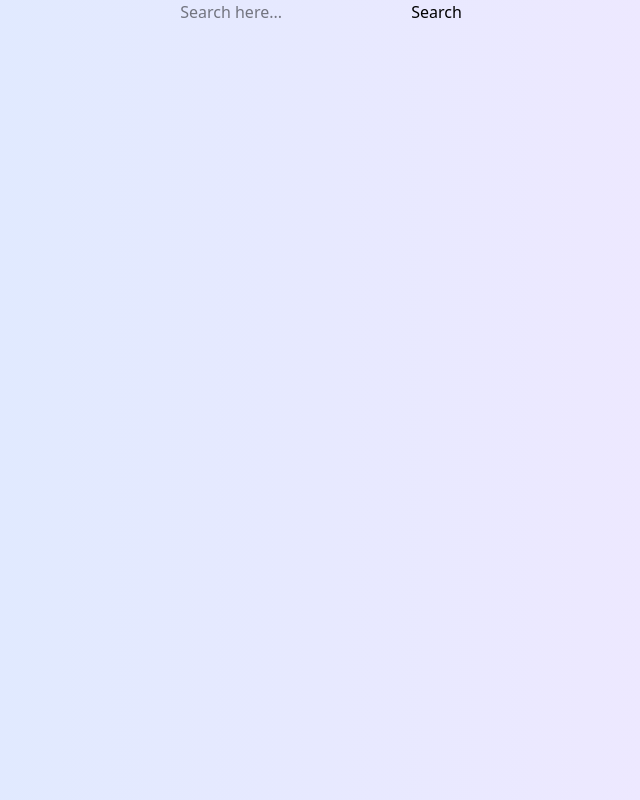
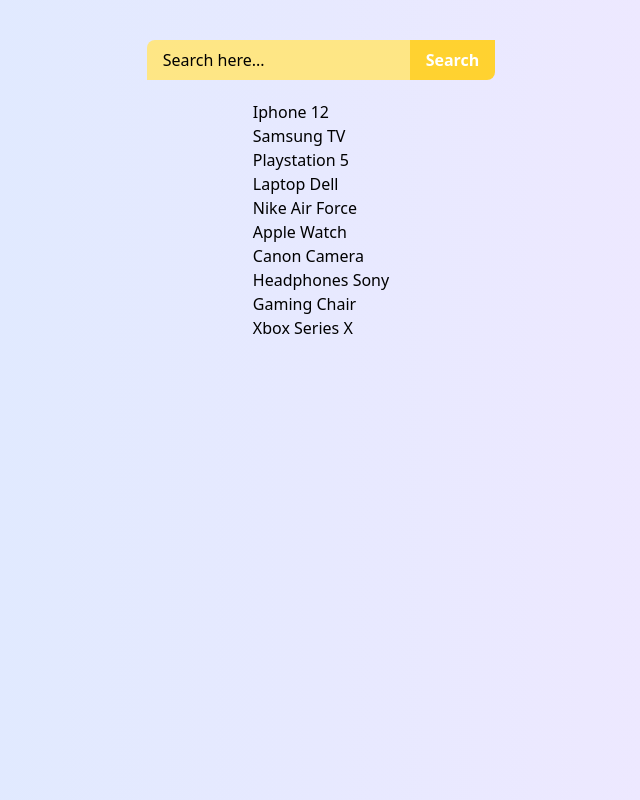
Before and after one commit to Niadul-Munna/search-filter-react, a React (Vite) app: page / in a window 1280 px wide. Shown: the whole page, without its empty margins (319-959 px from the left). Built offline with nearby package versions, Linux system fonts and the light colour scheme.

Commit message:
filter item done

```diff
--- a/src/components/filter-item.jsx
+++ b/src/components/filter-item.jsx
@@ -1,10 +1,48 @@
-import React from "react";
+import React, { useState } from "react";
 
 export const FilterItem = () => {
+  const products = [
+    { id: 1, name: "Iphone 12", price: 1000 },
+    { id: 2, name: "Samsung TV", price: 1500 },
+    { id: 3, name: "Playstation 5", price: 500 },
+    { id: 4, name: "Laptop Dell", price: 800 },
+    { id: 5, name: "Nike Air Force", price: 120 },
+    { id: 6, name: "Apple Watch", price: 300 },
+    { id: 7, name: "Canon Camera", price: 400 },
+    { id: 8, name: "Headphones Sony", price: 200 },
+    { id: 9, name: "Gaming Chair", price: 250 },
+    { id: 10, name: "Xbox Series X", price: 600 },
+  ];
+  const [data, setData] = useState(products);
+  const handleSearchItem = (e) => {
+    const searchItem = e.target.value;
+    const filteredData = products.filter((product) => {
+      return product.name.toLowerCase().includes(searchItem.toLowerCase());
+    });
+    setData(filteredData);
+  };
   return (
-    <div>
-      <input type="text" placeholder="Search here..." />
-      <button className="">Search</button>
+    <div className="mt-10 flex flex-col items-center">
+      <div className="flex ">
+        <input
+          onChange={handleSearchItem}
+          type="text"
+          placeholder="Search here..."
+          className="px-4 py-2 bg-amber-200 placeholder:text-black outline-none rounded-tl-lg"
+        />
+        <button className="px-4 py-2 cursor-pointer bg-amber-300 text-white font-semibold rounded-br-lg">
+          Search
+        </button>
+      </div>
+      <div className="mt-5">
+        {data.map((product) => {
+          return (
+            <div key={product.id} className=" flex">
+              <p>{product.name}</p>
+            </div>
+          );
+        })}
+      </div>
     </div>
   );
 };
```
